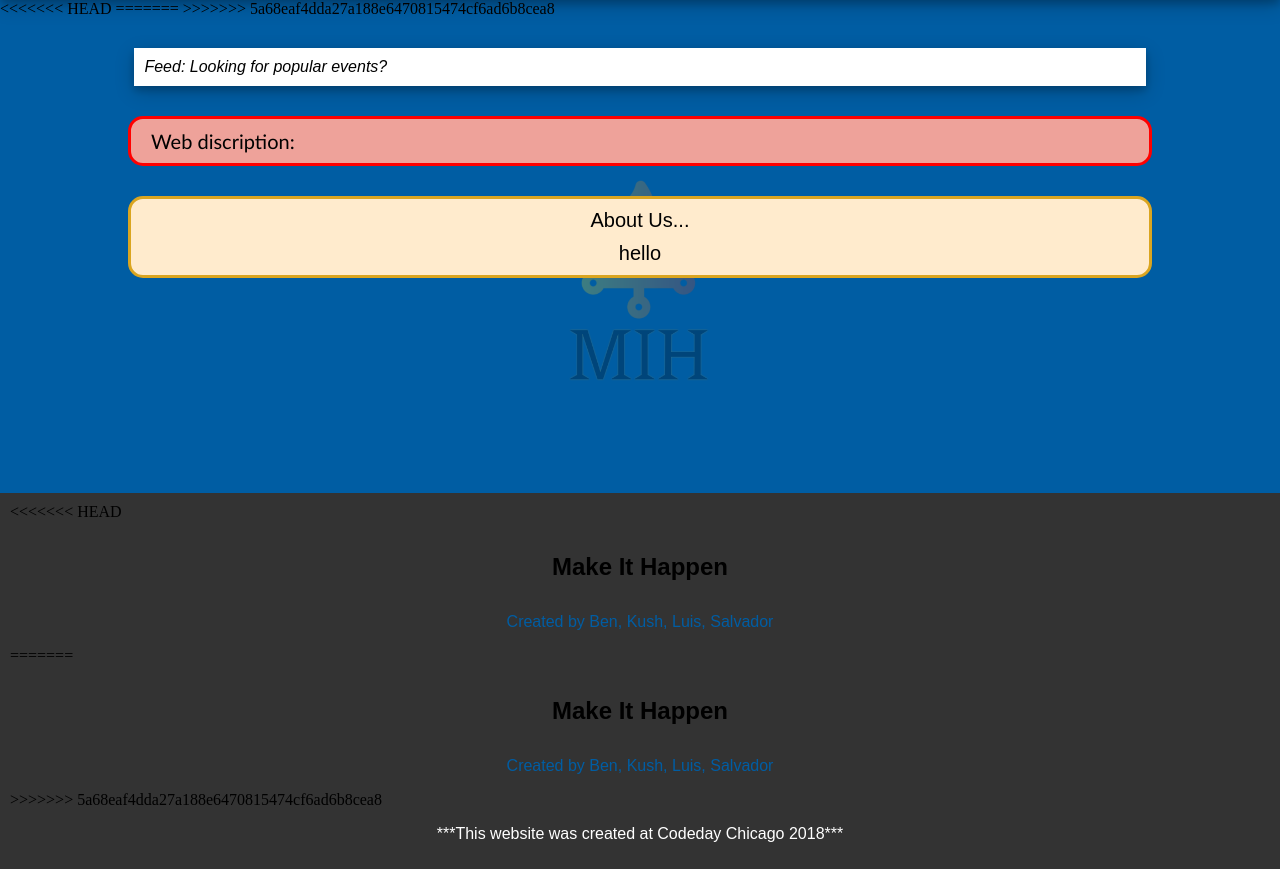
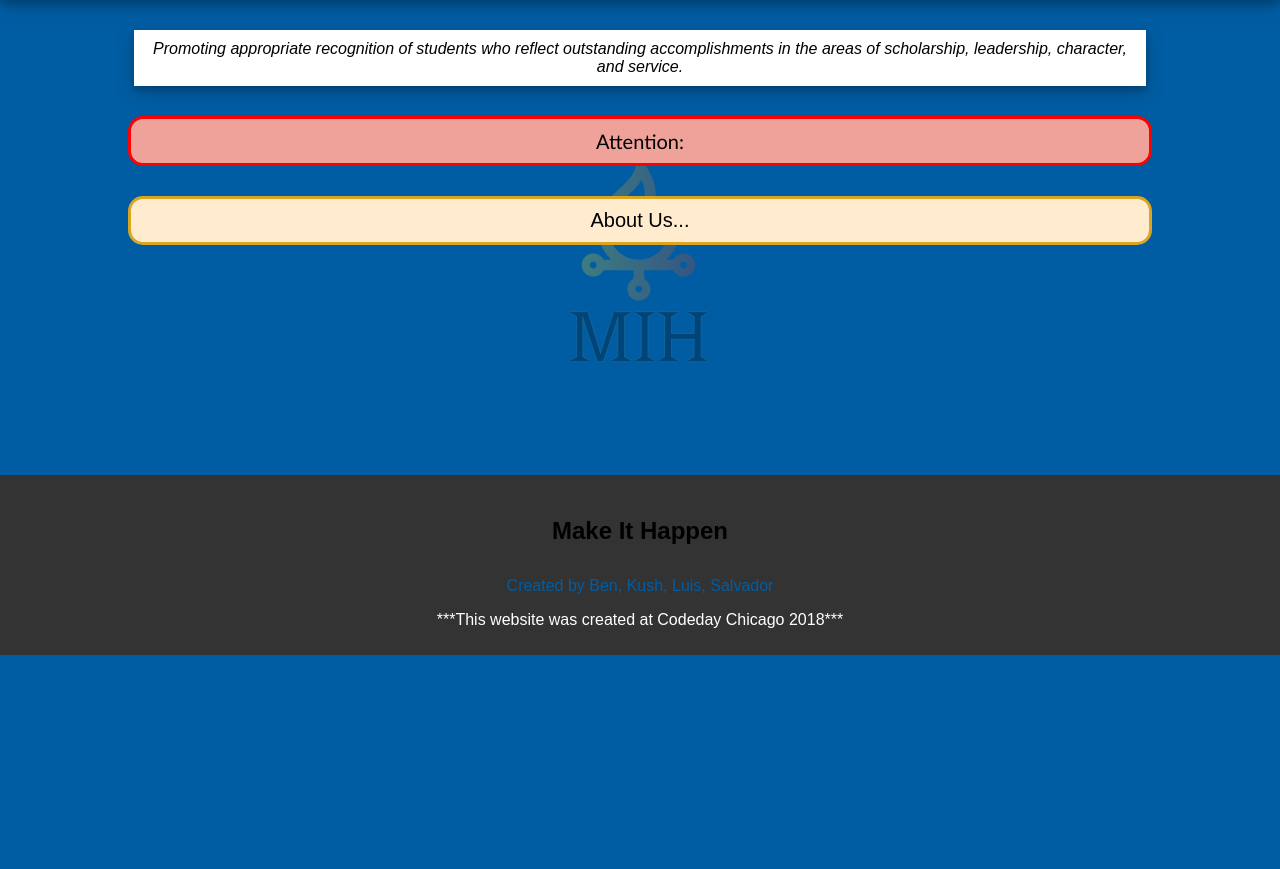
Before and after one commit to TheAetherGod/CodeDay2018, a PHP site: page /homePage.php in a window 1280 px wide. Shown: the part 174-1043 px from the top of the page. After the commit the page ends 829 px from the top, so only its background shows below. Run offline with PHP 8.4, Linux system fonts and the light colour scheme; the visitor is signed in with stand-in values (Sample User, id 1).

Commit message:
Revert "Merge branch 'master' of https://github.com/TheAetherGod/CodeDay2018"
This reverts commit 28856bf5c123aec75aaa3ed9f0e42ea358350031, reversing
changes made to 6e59f2e1dc027136cc9fa8f3455869e550655f4e.

```diff
--- a/footer.php
+++ b/footer.php
@@ -1,12 +1,5 @@
-<<<<<<< HEAD
-<h4 class = "baseText" style = "font-size: 24px">Make It Happen</h4>
-    <p class = "footerText">Created by Ben, Kush, Luis, Salvador</p>
-=======
-
 <h4 class = "baseText" style = "font-size: 24px">Make It Happen</h4>
     <p class = "footerText">Created by Ben, Kush, Luis, Salvador</p>
 
->>>>>>> 5a68eaf4dda27a188e6470815474cf6ad6b8cea8
-
     <!--Notice that this page is UNOFFICIAL-->
     <p style = "color: white;">***This website was created at Codeday Chicago 2018***</p>
--- a/homePage.php
+++ b/homePage.php
@@ -25,25 +25,21 @@
 
 <body>
     <!--Fixed Img in Background-->
-<<<<<<< HEAD
     <img id = "fixedBGImg" src = "Logo.png">
-=======
->>>>>>> 5a68eaf4dda27a188e6470815474cf6ad6b8cea8
 
 	<div id = "footerPusher">
 		<!--Home Page Main Img Card-->
 		<div id = "frontImg" class = "card" style = "width: 79%;">
-			<p style = "font-style: italic; font-size: 16px; text-align: left">Feed: Looking for popular events? </p>
+			<p style = "font-style: italic; font-size: 16px;">Promoting appropriate recognition of students who reflect outstanding accomplishments in the areas of scholarship, leadership, character, and service.</p>
 		</div>
 
 		<!--Home Page Panels-->
 		<div id = "importantInfo" class = "urgent panel">
-			<p style = "text-align: left" class = "urgentText">Web discription:</p>
+			<p class = "urgentText">Attention:</p>
 			<p class = "urgentText"></p>
 		</div>
 		<div id = "aboutUs" class = "classic panel">
-            <p>About Us...</p>
-            <p>hello</p>
+			<p>About Us...</p>
 		</div>
 	</div>
 </body>
```
